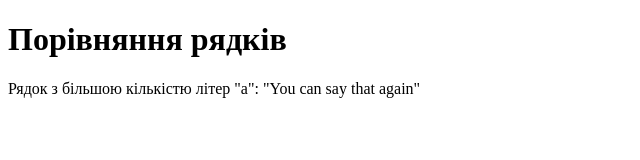
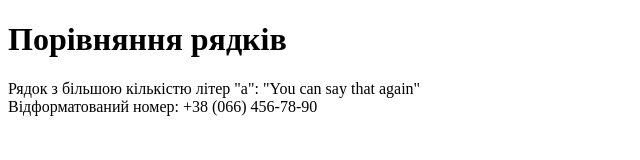
Before and after one commit to BelevMiroslav/git_host, a plain HTML site: page index.html in a window 1280 px wide. Shown: the whole page, without its empty margins (0-640 px from the left). Drawn offline with Linux system fonts and the light colour scheme.

Commit message:
commit zavdannya 2

```diff
--- a/index.html
+++ b/index.html
@@ -9,6 +9,7 @@
 <body>
     <h1>Порівняння рядків</h1>
     <div id="result"></div>
+    <div id="phone-result"></div>
     <script src="main.js"></script>
 </body>
 </html>
--- a/main.js
+++ b/main.js
@@ -18,8 +18,21 @@ function getRow(firstRow, secondRow) {
     return firstRowCount > secondRowCount ? firstRow : secondRow;
 }
 
-// Отримати рядок з більшою кількістю "a"
 const resultRow = getRow(firstRow, secondRow);
 
-// Відобразити результат на сторінці
 document.getElementById("result").textContent = `Рядок з більшою кількістю літер "a": "${resultRow}"`;
+
+
+function formattedPhone(phone) {
+    const countryCode = phone.slice(0, 3);
+    const operatorCode = phone.slice(3, 6);
+    const firstPart = phone.slice(6, 9);
+    const secondPart = phone.slice(9, 11);
+    const thirdPart = phone.slice(11, 13);
+
+    return `${countryCode} (${operatorCode}) ${firstPart}-${secondPart}-${thirdPart}`;
+}
+const phoneNumber = '+380664567890';
+const formattedNumber = formattedPhone(phoneNumber);
+
+document.getElementById("phone-result").textContent = `Відформатований номер: ${formattedNumber}`;
```
